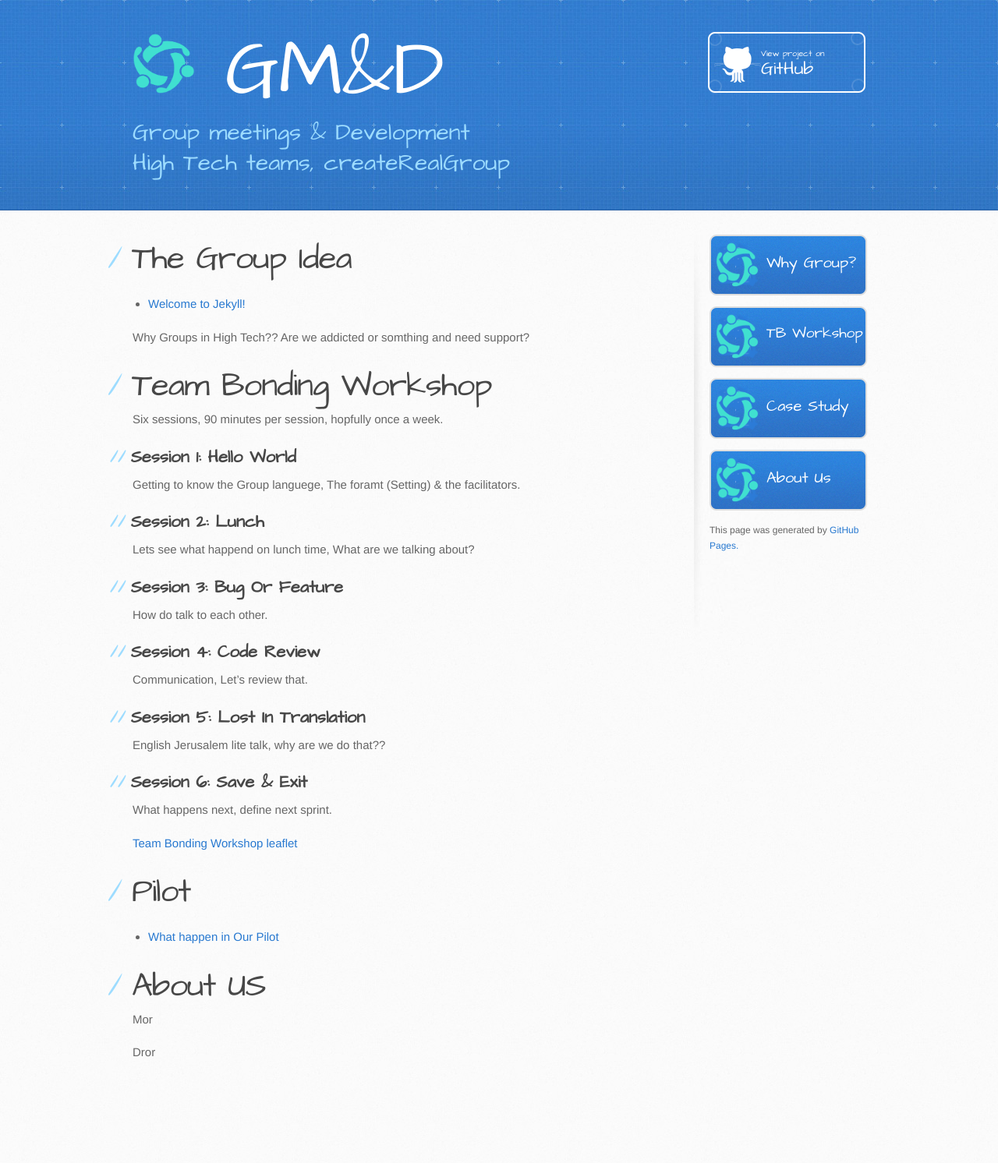
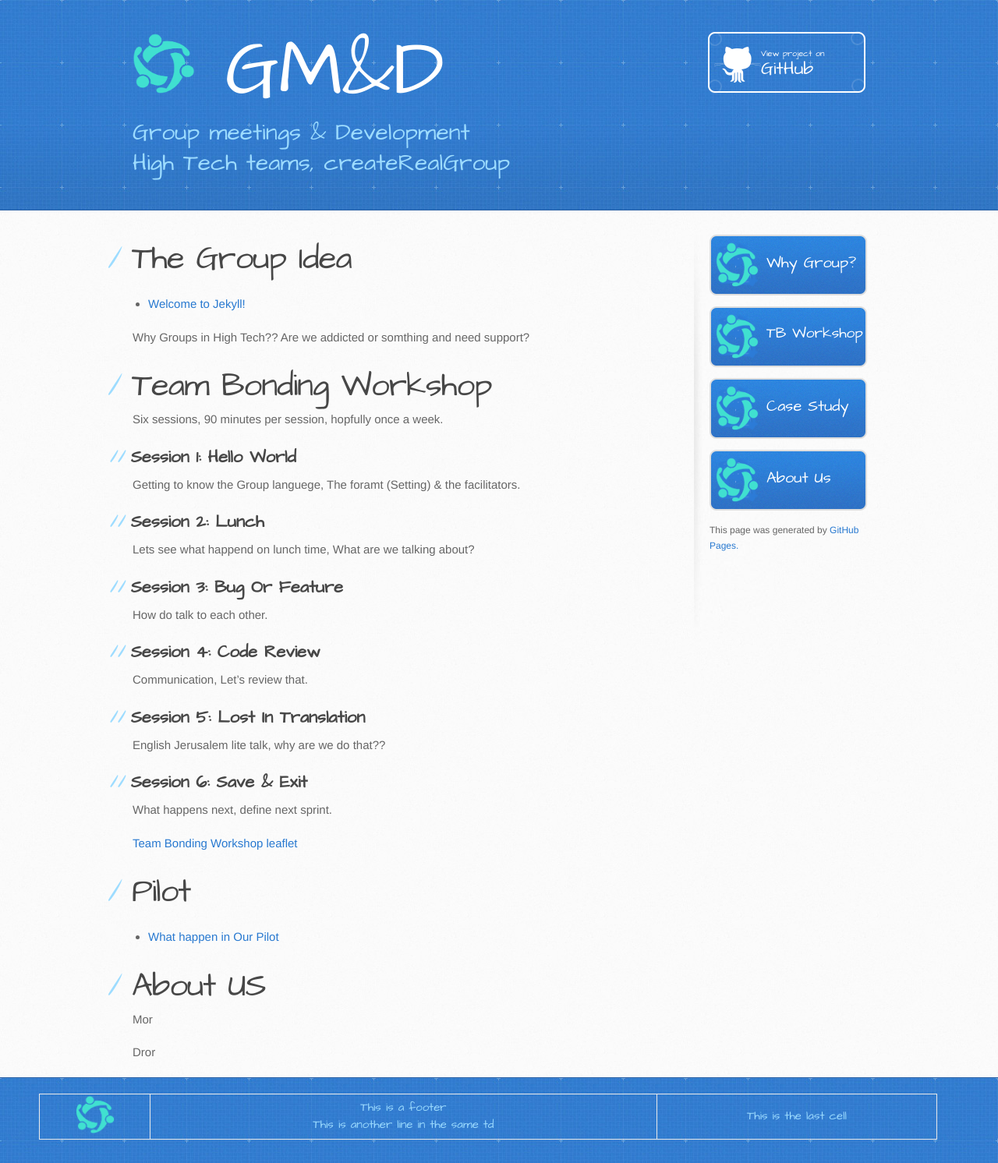
Before and after one commit to drorarm/gmnd, a Jekyll site: the page built from index.md, in a window 1280 px wide. Shown: the whole page at 78% size. Built offline with Jekyll 4.4.1, drawn with Linux system fonts in a browser that asks for light colours; our own code applies the rules of GitHub Pages for plain Markdown files; before the commit the page ends 1404 px from its top, so only the background shows below that.

Commit message:
Add footer to the site

```diff
--- /dev/null
+++ b/_includes/footer.html
@@ -0,0 +1,19 @@
+<!-- This is the footer tag of the default layout -->
+<footer >
+  <table style="width:90%; margin-left:50px;" border=0px>
+      <tr>
+	<td>
+	  <a href="{{ '/' | absolute_url }}">
+           <img src="{{site.url | append: site.baseurl | append: '/assets/images/gmnd_symbol.png'}}" height=50 width=50/>
+          </a>
+         </td>
+	<td align="left">
+	  This is a footer </br>
+	  This is another line in the same td
+	</td>
+	<td>
+          This is the last cell
+        </td>
+      </tr>
+     </table>
+ </footer>
--- /dev/null
+++ b/_includes/header.html
@@ -0,0 +1,17 @@
+<!-- this is the Header of the defualt layout -->
+<header>
+      <div class="inner">
+          <h1>
+                <a href="{{ '/' | absolute_url }}">
+                 <img src="{{site.url | append: site.baseurl | append: '/assets/images/gmnd_symbol.png'}}" height=80 width=80/>
+               </a>
+                {{ site.title }}
+          </h1>
+        <h2>{{ site.description }} </h2>
+        <h2>{{ site.description2 }} </h2>
+
+        {% if site.github.is_project_page %}
+          <a href="{{ site.github.repository_url }}" class="button"><small>View project on</small> GitHub</a>
+        {% endif %}
+      </div>
+ </header>
--- a/_layouts/default.html
+++ b/_layouts/default.html
@@ -15,23 +15,7 @@
   </head>
 
   <body>
-    <header>
-      <div class="inner">
-          <h1>
-		<a href="{{ '/' | absolute_url }}">
-		 <img src="{{site.url | append: site.baseurl | append: '/assets/images/gmnd_symbol.png'}}" height=80 width=80/>
-       	       </a>
-		{{ site.title }}
-	  </h1>
-       	<h2>{{ site.description }} </h2>
-       	<h2>{{ site.description2 }} </h2>
-
-        {% if site.github.is_project_page %}
-          <a href="{{ site.github.repository_url }}" class="button"><small>View project on</small> GitHub</a>
-        {% endif %}
-      </div>
-    </header>
-
+	{% include header.html %}
     <div id="content-wrapper">
       <div class="inner clearfix">
         <section id="main-content">
@@ -44,7 +28,8 @@
       </div>
     </div>
 
-    {% if site.google_analytics %}
+   {% include footer.html %}
+   {% if site.google_analytics %}
       <script>
         (function(i,s,o,g,r,a,m){i['GoogleAnalyticsObject']=r;i[r]=i[r]||function(){
         (i[r].q=i[r].q||[]).push(arguments)},i[r].l=1*new Date();a=s.createElement(o),
--- a/assets/css/style.css
+++ b/assets/css/style.css
@@ -301,7 +301,7 @@ ul, ol, dl { margin-bottom: 20px; }
 /* COMMON STYLES */
 hr { height: 0; margin-top: 1em; margin-bottom: 1em; border: 0; border-top: solid 1px #ddd; }
 
-table { width: 100%; border: 1px solid #ebebeb; }
+table { width: 100%; border: 0px solid #ebebeb; }
 
 th { font-weight: 500; }
 
@@ -348,9 +348,17 @@ ol { list-style-position: inside; list-style: decimal; padding-left: 3px; }
 
 dl dd { font-style: italic; font-weight: 100; }
 
-footer { padding-top: 20px; padding-bottom: 30px; margin-top: 40px; font-size: 13px; color: #aaa; }
+/*footer { padding-top: 20px; padding-bottom: 30px; margin-top: 40px; font-size: 13px; color: #aaa; }*/
 
-footer a { color: #666; }
+footer { padding-top: 20px; padding-bottom: 30px; font-family: 'Architects Daughter', 'Helvetica Neue', Helvetica, Arial, serif; background: #2e7bcf url(../images/header-bg.jpg) 0 0 repeat-x; border-top: solid 1px #275da1; }
+
+/*footer h1 { width: 540px; margin-top: 0; margin-bottom: 0.1em; font-size: 25px; font-weight: normal; line-height: 1; color: #fff; letter-spacing: -1px; }
+
+footer h2 { width: 540px; margin-top: 0; margin-bottom: 0; font-size: 15px; font-weight: normal; line-height: 1.3; color: #9ddcff; letter-spacing: 0; } */
+
+footer table { color: #9ddcff; border:none }
+
+footer a { color: #9ddcff; }
 
 footer a:hover { color: #444; }
 
```
